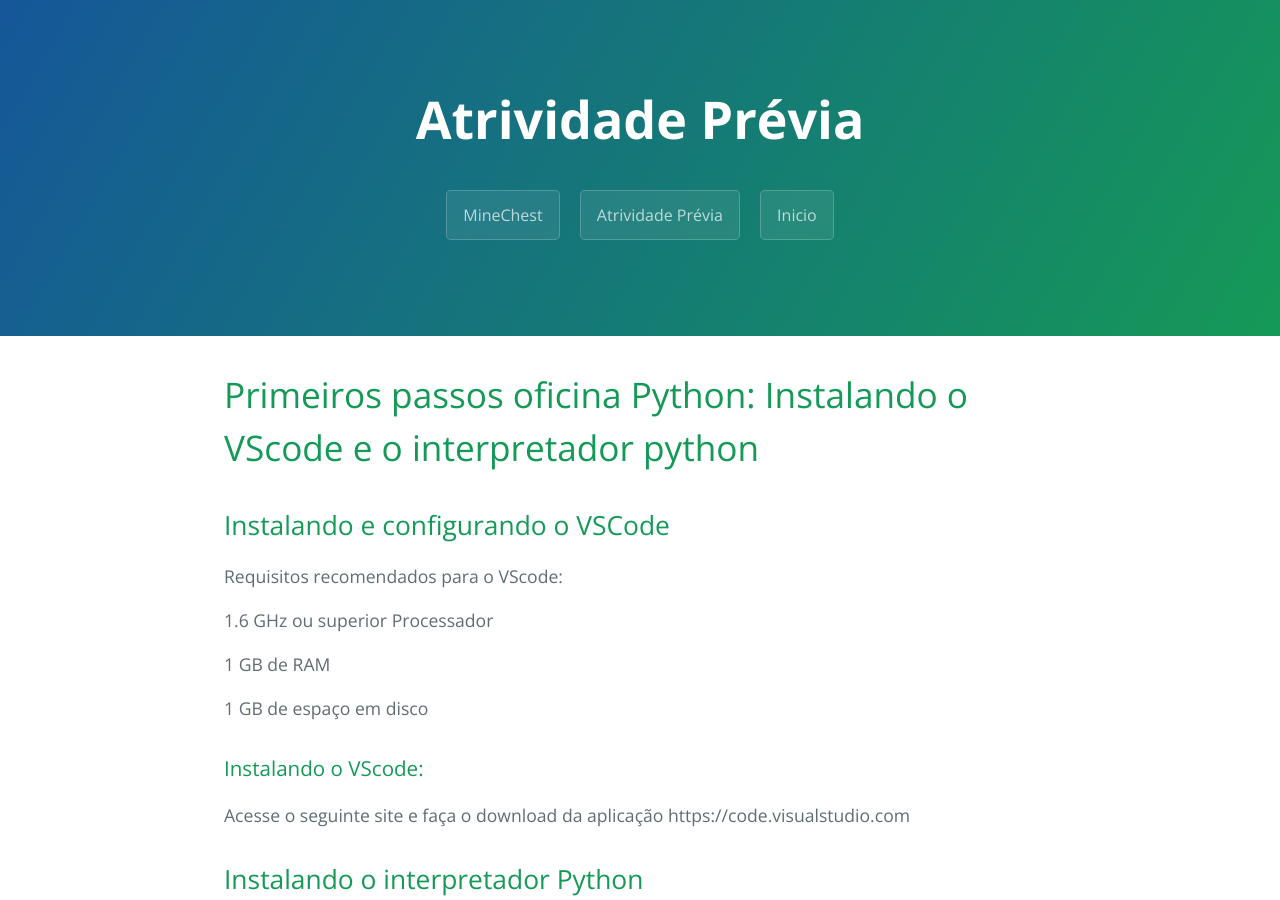
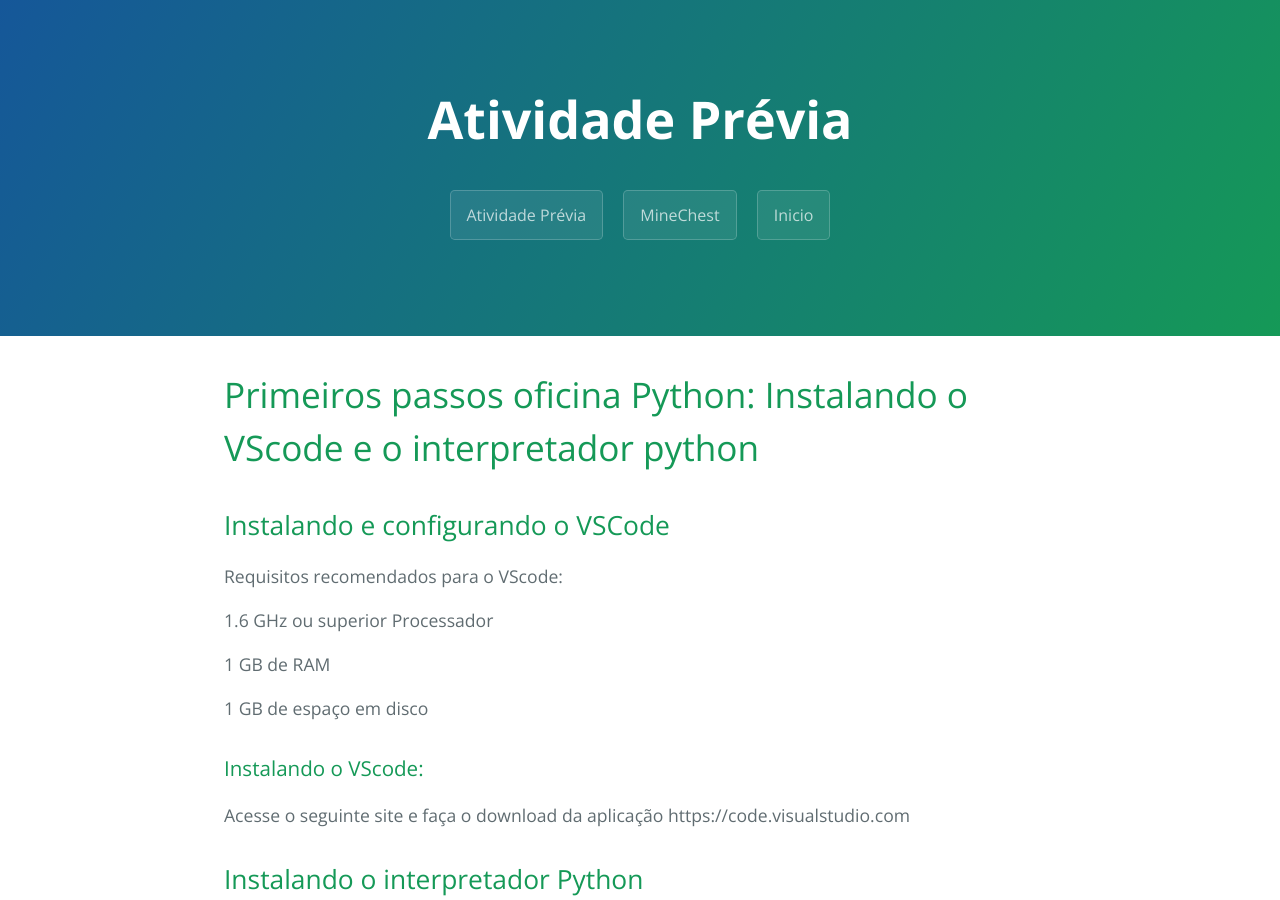
Before and after one commit to E2PC/ProjectPage, a Jekyll site: the page built from AtividadePrevia.md, in a window 1280 px wide and 900 px high. Built offline with Jekyll 4.4.1, drawn with Linux system fonts in a browser that asks for light colours; grey boxes are pictures that could not be loaded.

Commit message:
Update and rename PrimeiroEncontro.md to AtividadePrevia.md

```diff
--- a/PrimeiroEncontro.md
+++ b/AtividadePrevia.md
@@ -1,7 +1,7 @@
 ---
-title: Atrividade Prévia
+title: Atividade Prévia
 layout: template
-filename: PrimeiroEncontro
+filename: AtividadePrevia
 ---
 
 # Primeiros passos oficina Python: Instalando o VScode e o interpretador python
```
